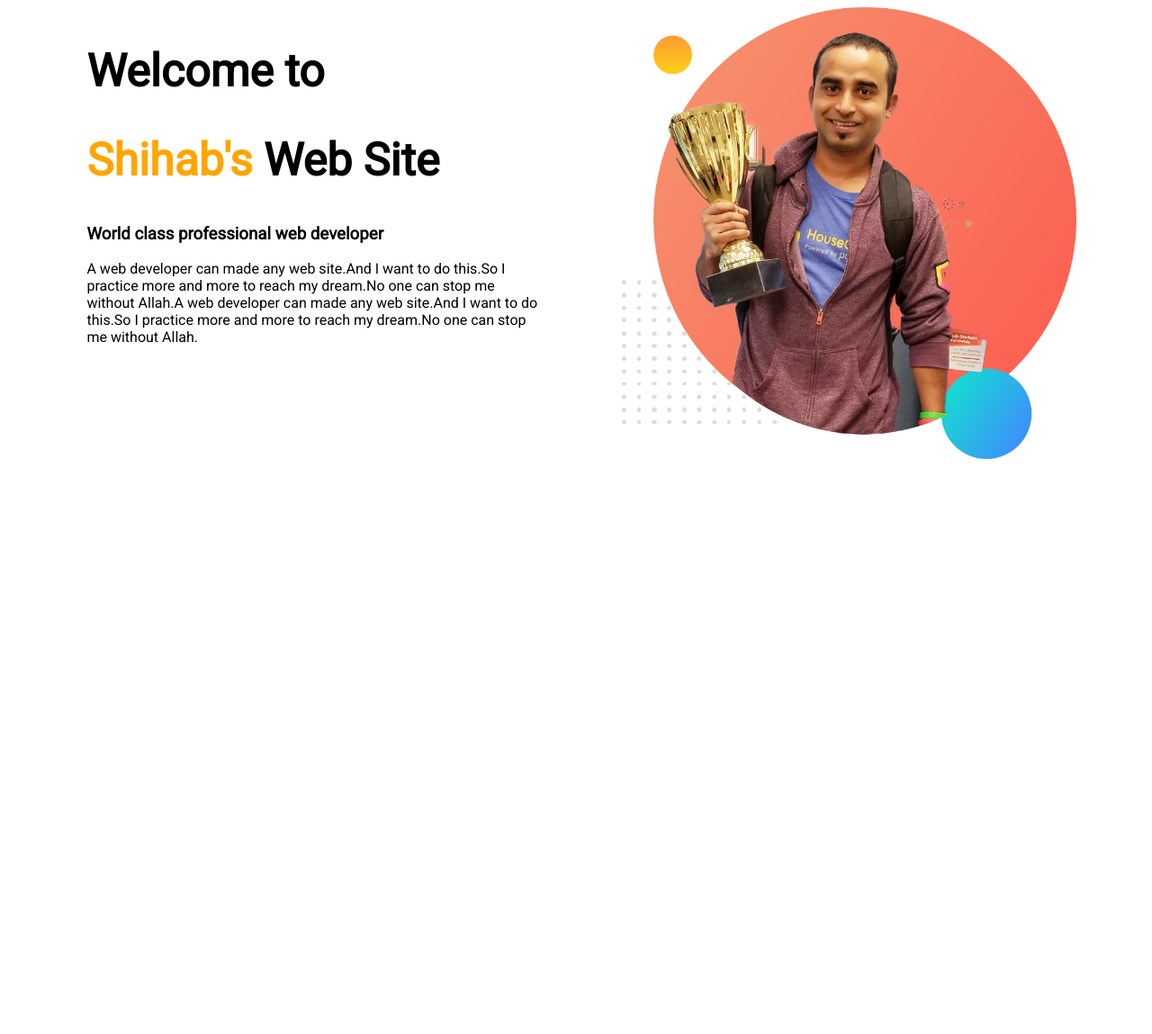
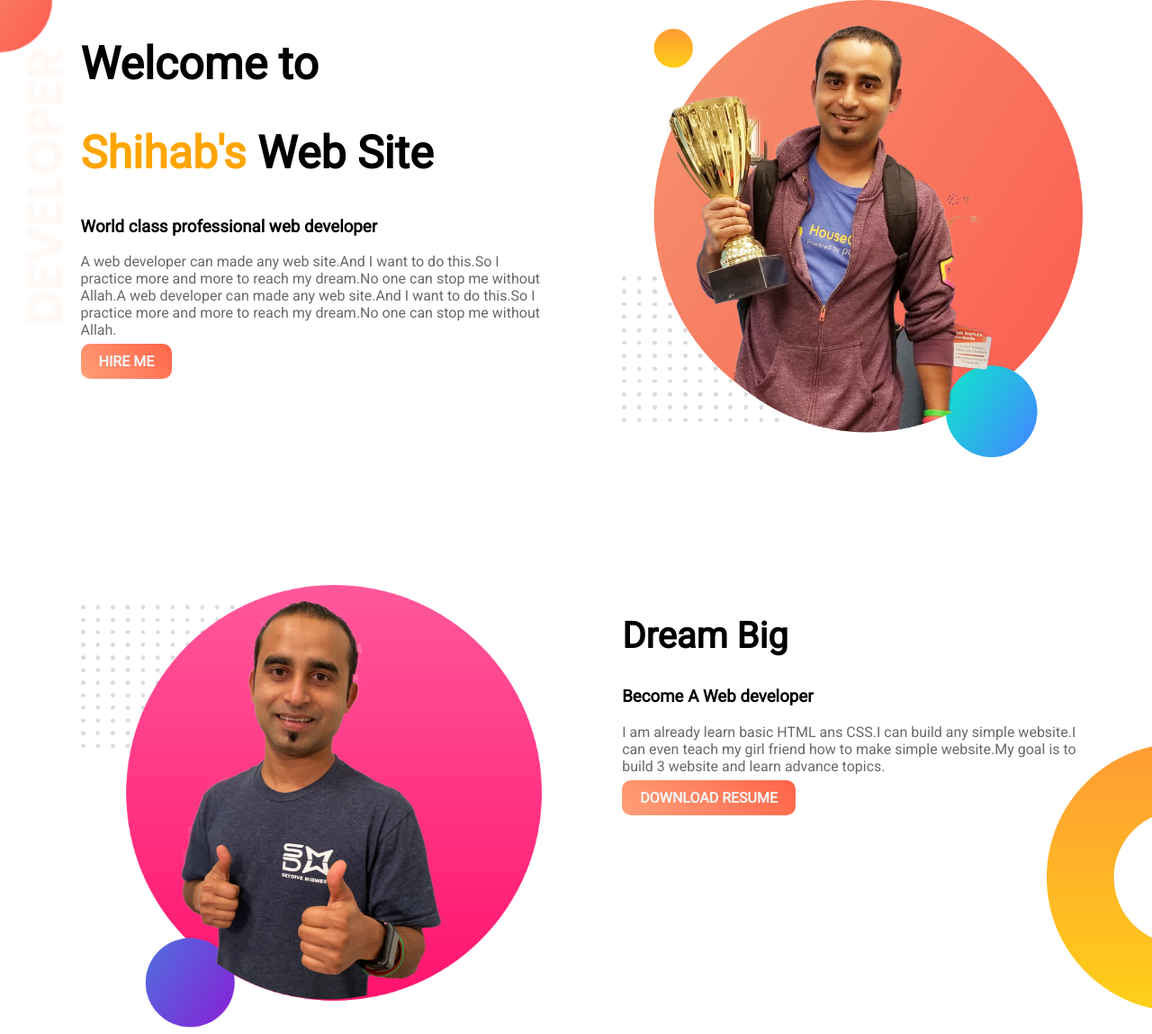
Before and after one commit to Md-Shihab-Mizi/web-portfolio, a plain HTML site: page index.html in a window 1280 px wide. Shown: the whole page at 90% size. Before the commit the page ends 800 px from the top, so only its background shows below. Drawn offline with Linux system fonts and the light colour scheme.

Commit message:
second part added

```diff
--- a/index.html
+++ b/index.html
@@ -8,16 +8,29 @@
     <link href="https://fonts.googleapis.com/css2?family=Roboto&display=swap" rel="stylesheet">
 </head>
 <body>
-    <section>
+    <section class="top-banner">
         <div class="half-width">
             <h1>Welcome to </h1>
             <h1><span class="name-heighlight">Shihab's </span> Web Site</h1>
             <h3>World class professional web developer</h3>
             <P>A web developer can made any web site.And I want to do this.So I practice more and more to reach my dream.No one can stop me without Allah.A web developer can made any web site.And I want to do this.So I practice more and more to reach my dream.No one can stop me without Allah.</P>
-        </div>
+            <a class="link-button" target="_blank" href="https://bangla2.programming-hero.com/">HIRE ME</a>
+        </div class="dream-area">
         <div class="half-width">
             <img src="images/jhankar.png" alt="">
         </div>
         </section>
+        <section class="middle-banner">
+           <div class="half-width">
+               <img src="images/jhankar2.png" alt="">
+           </div>
+           <div class="half-width">
+            <h2>Dream Big</h2>
+            <h3>Become A Web developer</h3>
+            <p>I am already learn basic HTML ans CSS.I can build any simple website.I can even teach my girl friend how to make simple website.My goal is to build 3 website and learn advance topics.</p>
+            <a class="link-button" target="_blank" href="https://bangla2.programming-hero.com/">DOWNLOAD RESUME</a>
+
+           </div>
+            </section>
 </body>
 </html>
--- a/style.css
+++ b/style.css
@@ -1,8 +1,17 @@
 body{
     font-family: 'Roboto', sans-serif;
+    margin: 0;
+    padding: 0;
+
 }
 h1{
     font-size: 50px;
+}
+h2{
+    font-size: 40px;
+}
+p{
+    color: dimgray;
 }
 .name-heighlight{
     color: orange;
@@ -16,3 +25,27 @@ h1{
 .half-width img{
     width: 100%;
 }
+.top-banner{
+    background-image:url("images/top-banner.png");
+    background-repeat: no-repeat;
+
+
+}
+section{
+    height: 500px;
+    padding-bottom: 150px;
+
+}
+.link-button{
+    text-decoration: none;
+    background-image: linear-gradient(45deg, lightSalmon,tomato);
+    padding: 10px 20px;
+    border-radius: 10px;
+    color: whitesmoke;
+    font-weight: 700;
+}
+.middle-banner{
+    background-image:url("images/dream-bg.png");
+    background-repeat: no-repeat;
+    background-position:right ;
+}
```
